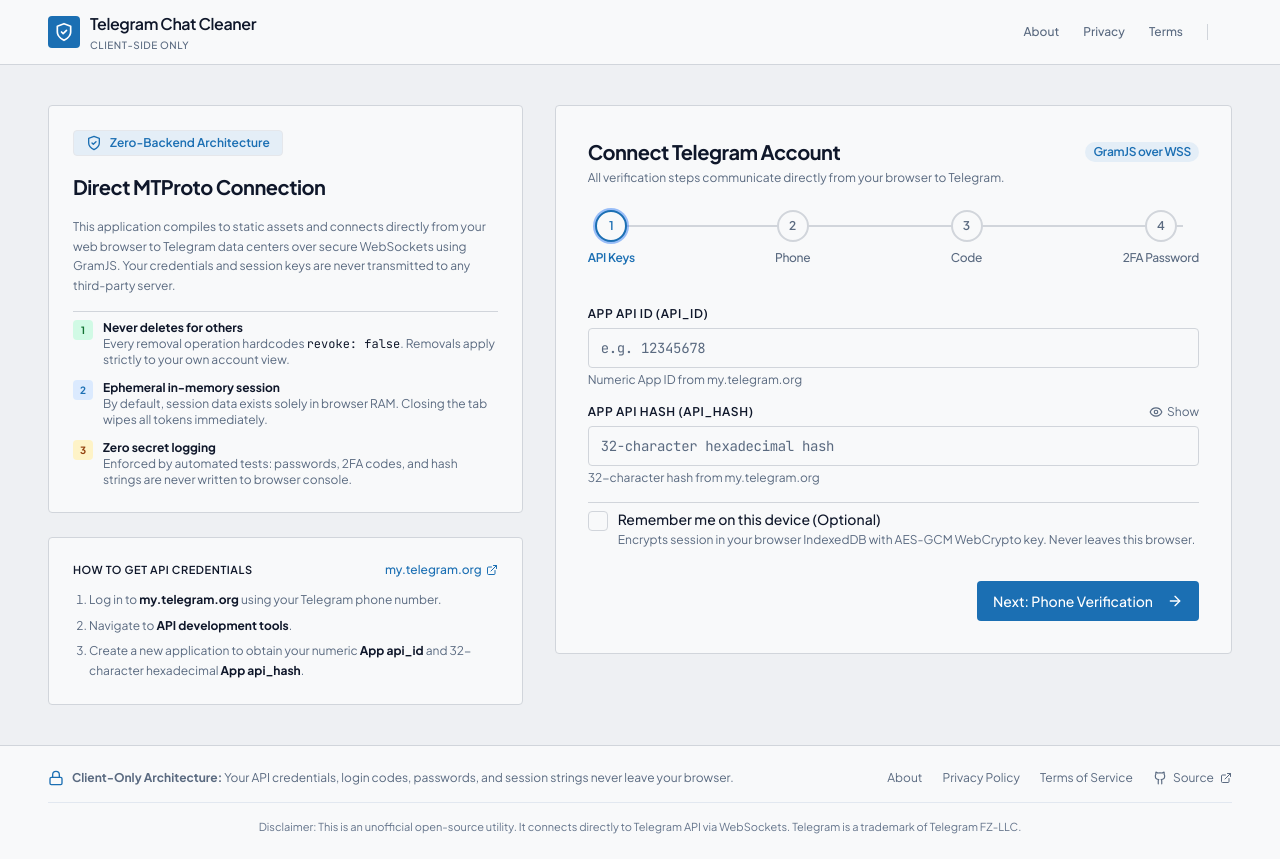
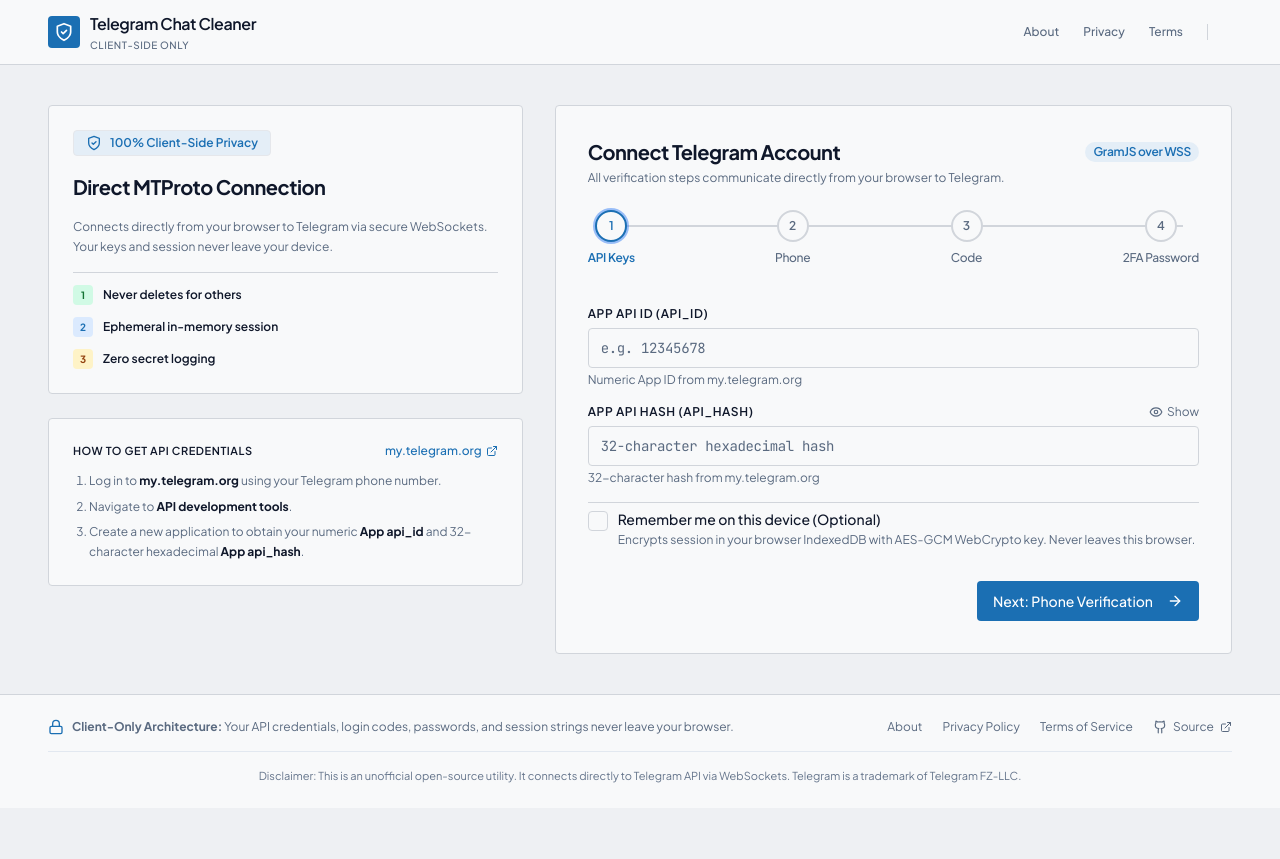
Before and after one commit to Srishanth-023/Telegram-Chat-Cleaner, a Next.js app: page /connect in a window 1280 px wide. After the commit the page ends 808 px from the top, so only its background shows below. Built offline with nearby package versions, Linux system fonts and the light colour scheme; what telegram would draw is missing.

Commit message:
style(connect): streamline privacy card copy, catchy badge, and clean points

```diff
--- a/src/components/connect/ConnectStepperCard.tsx
+++ b/src/components/connect/ConnectStepperCard.tsx
@@ -326,7 +326,7 @@
           <div className="p-6 rounded-card bg-surface border border-border space-y-4">
             <div className="inline-flex items-center gap-2 px-3 py-1 rounded bg-primary-soft text-primary text-xs font-semibold border border-primary/20">
               <ShieldCheck className="w-4 h-4" />
-              <span>Zero-Backend Architecture</span>
+              <span>100% Client-Side Privacy</span>
             </div>
 
             <h2 className="text-xl font-bold tracking-tight text-text">
@@ -334,38 +334,29 @@
             </h2>
 
             <p className="text-xs text-text-muted leading-relaxed">
-              This application compiles to static assets and connects directly from your web browser to Telegram data centers over secure WebSockets using GramJS. Your credentials and session keys are never transmitted to any third-party server.
+              Connects directly from your browser to Telegram via secure WebSockets. Your keys and session never leave your device.
             </p>
 
-            <div className="space-y-3 pt-2 text-xs border-t border-border">
-              <div className="flex items-start gap-2.5 text-text-muted">
+            <div className="space-y-3 pt-3 text-xs border-t border-border">
+              <div className="flex items-center gap-2.5">
                 <div className="w-5 h-5 rounded bg-emerald-100 text-success flex items-center justify-center shrink-0 text-[10px] font-bold">
                   1
                 </div>
-                <div>
-                  <strong className="text-text block">Never deletes for others</strong>
-                  <span>Every removal operation hardcodes <code className="font-mono text-text">revoke: false</code>. Removals apply strictly to your own account view.</span>
-                </div>
+                <span className="font-semibold text-text">Never deletes for others</span>
               </div>
 
-              <div className="flex items-start gap-2.5 text-text-muted">
+              <div className="flex items-center gap-2.5">
                 <div className="w-5 h-5 rounded bg-blue-100 text-primary flex items-center justify-center shrink-0 text-[10px] font-bold">
                   2
                 </div>
-                <div>
-                  <strong className="text-text block">Ephemeral in-memory session</strong>
-                  <span>By default, session data exists solely in browser RAM. Closing the tab wipes all tokens immediately.</span>
-                </div>
+                <span className="font-semibold text-text">Ephemeral in-memory session</span>
               </div>
 
-              <div className="flex items-start gap-2.5 text-text-muted">
+              <div className="flex items-center gap-2.5">
                 <div className="w-5 h-5 rounded bg-amber-100 text-amber-800 flex items-center justify-center shrink-0 text-[10px] font-bold">
                   3
                 </div>
-                <div>
-                  <strong className="text-text block">Zero secret logging</strong>
-                  <span>Enforced by automated tests: passwords, 2FA codes, and hash strings are never written to browser console.</span>
-                </div>
+                <span className="font-semibold text-text">Zero secret logging</span>
               </div>
             </div>
           </div>
```
